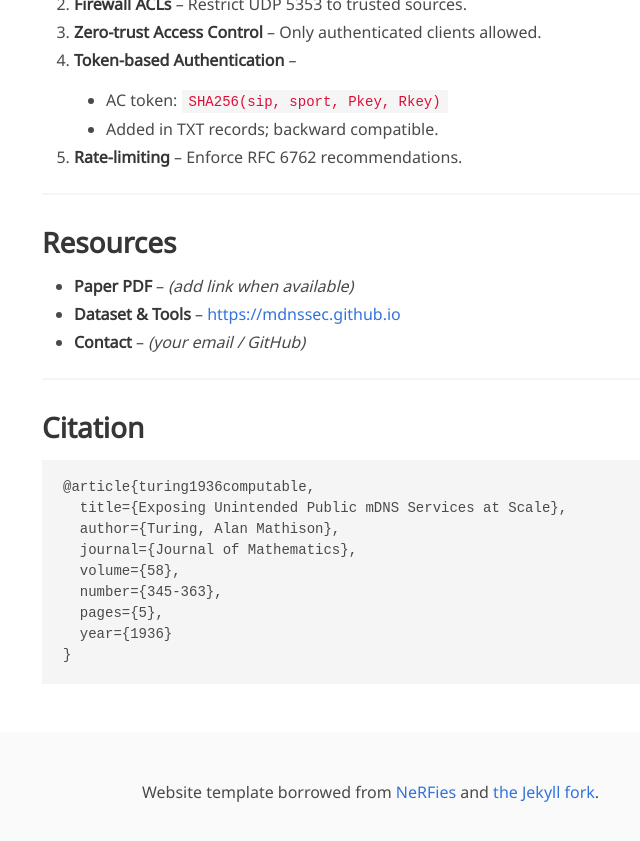
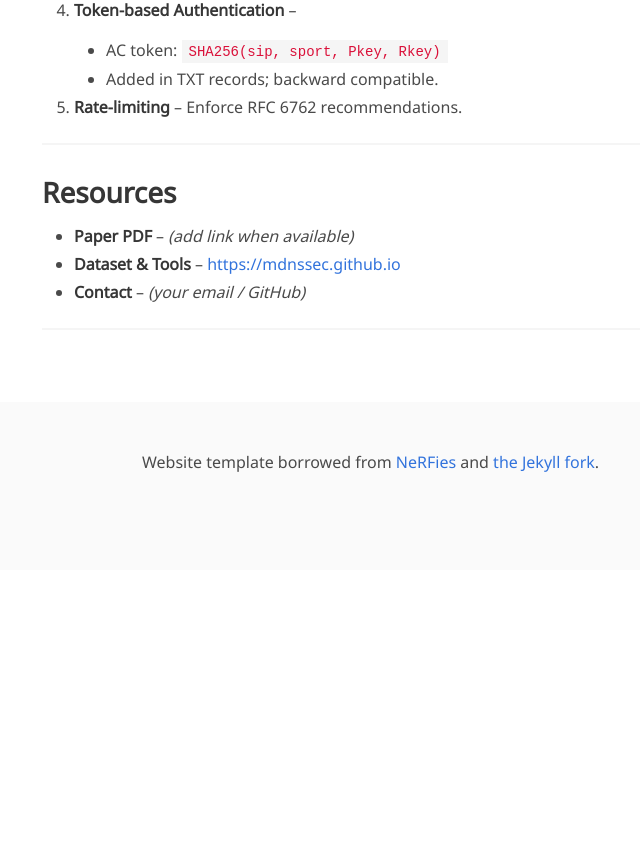
Before and after one commit to mdnssec/mdnssec.github.io, a Jekyll site: the page built from index.md, in a window 1280 px wide and 900 px high, scrolled down 2552 px. Shown: the top 841 px of the window, without its empty margins (118-758 px from the left). Built offline with Jekyll 4.4.1, drawn with Linux system fonts in a browser that asks for light colours; some web fonts are replaced; after the commit the page ends 3122 px from its top, so only the background shows below that.

Commit message:
Update index.md

````diff
--- a/index.md
+++ b/index.md
@@ -3,9 +3,9 @@
 permalink: /
 
 title: Exposing Unintended Public mDNS Services at Scale
-paper: https://www.overleaf.com/project/676a36398aa1a25c1eb452c9
-code: https://github.com/topics/turing-machines
-data: https://huggingface.co/docs/datasets
+paper:
+code:
+data:
 ---
 
 <!-- Using HTML to center the abstract -->
@@ -101,15 +101,3 @@
 - **Contact** – *(your email / GitHub)*
 
 ---
-## Citation
-```
-@article{turing1936computable,
-  title={Exposing Unintended Public mDNS Services at Scale},
-  author={Turing, Alan Mathison},
-  journal={Journal of Mathematics},
-  volume={58},
-  number={345-363},
-  pages={5},
-  year={1936}
-}
-```
````
